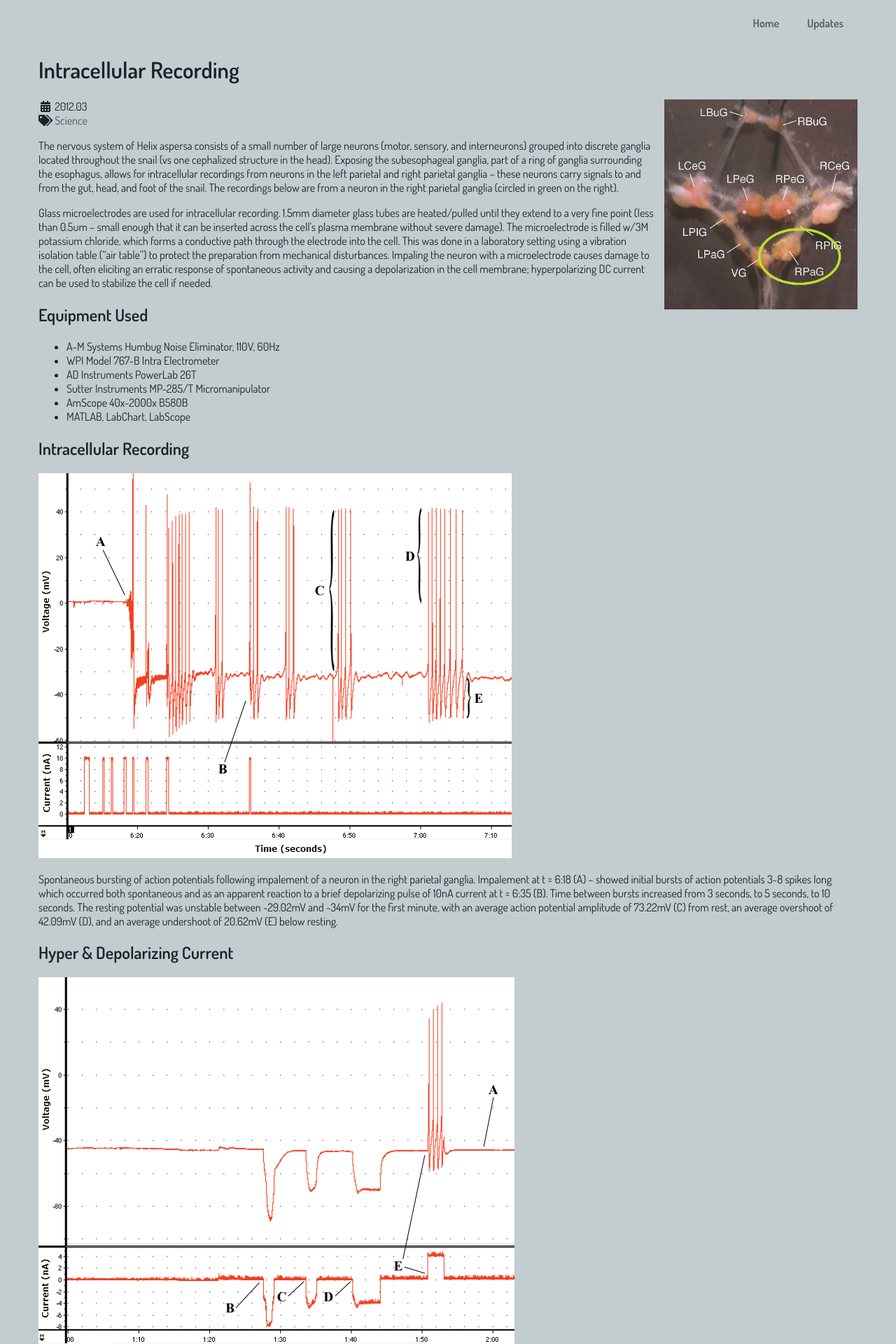
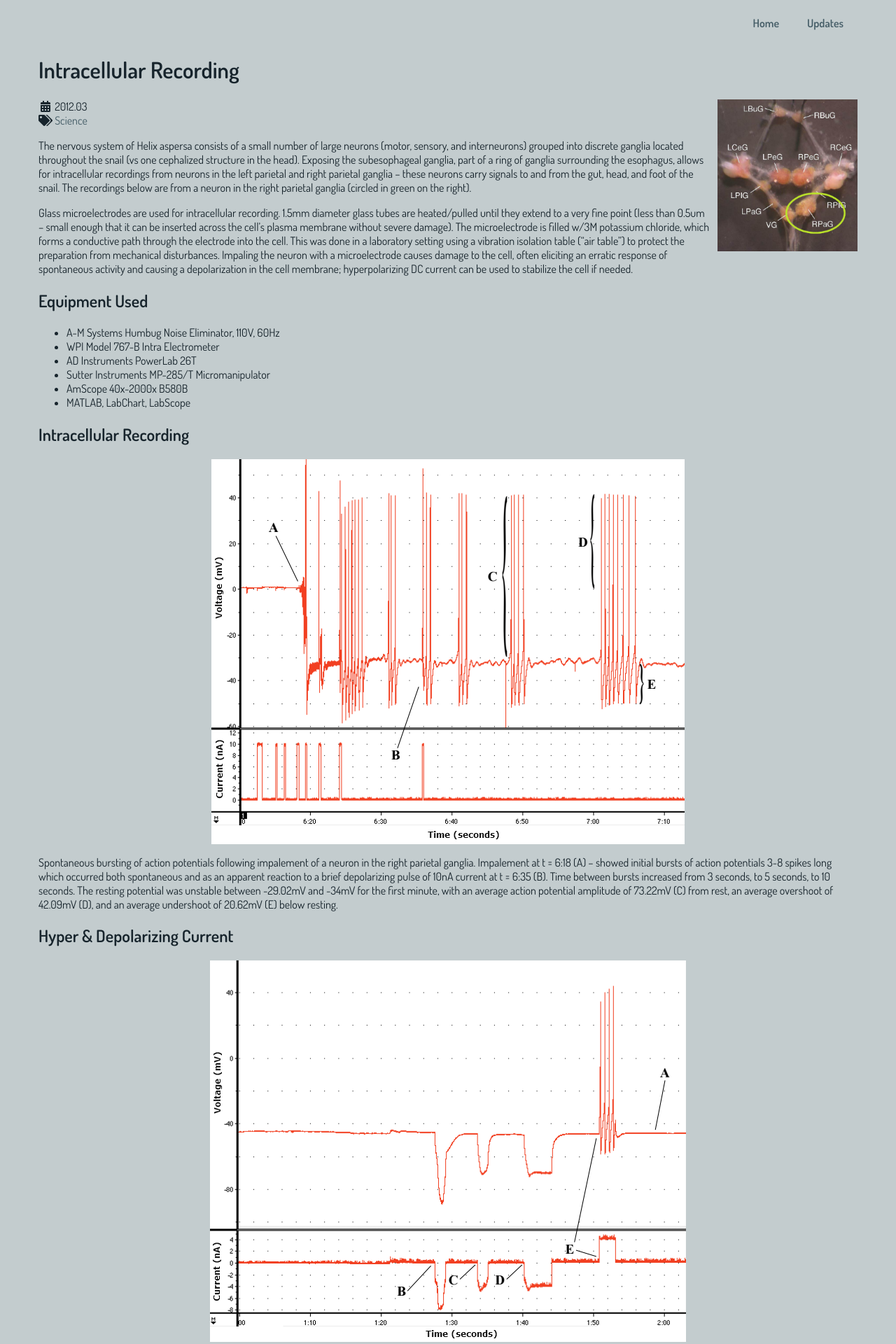
Before and after one commit to kairozu/kairozu.github.io, a Jekyll site: the page built from updates/_posts/2012-03-05-intracellular.md, in a window 1280 px wide. Shown: the top 1920 px of the page at 70% size. Built offline with Jekyll 4.4.1, drawn with Linux system fonts in a browser that asks for light colours; nearby versions of some CDN libraries.

Commit message:
centerImg for intracellular

```diff
--- a/updates/_posts/2012-03-05-intracellular.md
+++ b/updates/_posts/2012-03-05-intracellular.md
@@ -17,35 +18,35 @@
 * MATLAB, LabChart, LabScope
 
 ## Intracellular Recording
-<img class="image_center" alt="Intracellular Recording" src="/images/ic_fig1.png" />
+<img class="centerImg" alt="Intracellular Recording" src="/images/ic_fig1.png" />
 
 Spontaneous bursting of action potentials following impalement of a neuron in the right parietal ganglia. Impalement at t = 6:18 (A) -- showed initial bursts of action potentials 3-8 spikes long which occurred both spontaneous and as an apparent reaction to a brief depolarizing pulse of 10nA current at t = 6:35 (B). Time between bursts increased from 3 seconds, to 5 seconds, to 10 seconds. The resting potential was unstable between -29.02mV and -34mV for the first minute, with an average action potential amplitude of 73.22mV (C) from rest, an average overshoot of 42.09mV (D), and an average undershoot of 20.62mV (E) below resting.
 
 ## Hyper & Depolarizing Current
-<img class="image_center" alt="Hyper & Depolarizing Current" src="/images/ic_fig2.png" />
+<img class="centerImg" alt="Hyper & Depolarizing Current" src="/images/ic_fig2.png" />
 
 The neuron ceased spontaneous activity without any external stimulus and the resting potential continued to decrease, reaching -46.04mV (A). Whether the three hyperpolarizing DC current pulses applied at t = 1:27 (B), t = 1:33 (C), and t = 1:40 (D) contributed to the continuing stabilization of the resting potential is unknown. A 3ms pulse of 4.21nA current triggered a burst of action potentials (E).
 
 ## Short Pulse Stimulation
-<img class="image_center" alt="Short Pulse Stimulation" src="/images/ic_fig3.png" />
+<img class="centerImg" alt="Short Pulse Stimulation" src="/images/ic_fig3.png" />
 
 Thirteen 10ms pulses of depolarizing current ranging in amplitude from 3.01nA to 5.01nA were injected into the neuron. Action potentials were achieved with depolarizing current as low as 4.30nA, but only pulses above 4.71nA resulted in an action potential with every pulse. 4.51nA was the lowest amplitude pulse that could produce an action potential greater than 50% of the time. Neuron responses are listed by number with associated current injection. The resting potential of the cell was -47.50mV, with the action potential caused by 4.51nA of current reaching threshold at -36.38mV and having an amplitude of 80.31mV, an overshoot of 33.29mV, and an undershoot of 18.03 below resting. The duration of the action potential using the half amplitude method was 14.98ms (A). The spikes in membrane voltage at the onset and cessation of stimulus result from the bridge being unbalanced.
 
 ## Summation Response
-<img class="image_center" alt="Summation Response" src="/images/ic_fig4.png" />
+<img class="centerImg" alt="Summation Response" src="/images/ic_fig4.png" />
 
 Eight 2.81nA pulses of depolarizing current, 3ms in duration with 5ms intervals, were injected into the neuron. The membrane potential continued to depolarize more and more w/the summed response to each additional pulse. The neuron was sufficiently depolarized to threshold at -35.50mV (A), triggering an action potential.
 
 ## Membrane RC Properties
-<img class="image_center" alt="Membrane RC Properties" src="/images/ic_fig5.png" />
+<img class="centerImg" alt="Membrane RC Properties" src="/images/ic_fig5.png" />
 
 A single 1s duration 0.20nA amplitude stimulus caused the neuron to depolarize along an RC curve, representing the passive properties of the cell. Vmax (A) is -41.12mV, 63% of Vmax (B) = -44.82mV, and tau (C) = 170ms.
 
-<img class="image_center" alt="Membrane RC Properties" src="/images/ic_fig6.png" />
+<img class="centerImg" alt="Membrane RC Properties" src="/images/ic_fig6.png" />
 
 Next, five hyperpolarizing pulses were injected, ranging from -0.80nA to -4.00nA. Vm at (A) is -139.58mV, 63% of Vm at A (from rest) is -106.43mV (B), tau is 70ms (C). Using Vm at (A) adjusted for resting potential and the -4.00nA of injected current to calculate the passive resistance value of this neuron yields R = 22.40MOhm, and using tau to calculate the capacitance yields C = 3.13nF.
 
 ## Post-Inhibitory Rebound
-<img class="image_center" alt="Post-Inhibitory Rebound" src="/images/ic_fig7.png" />
+<img class="centerImg" alt="Post-Inhibitory Rebound" src="/images/ic_fig7.png" />
 
 Hyperpolarizing pulses of -2.51nA and -3.01nA for a duration of 1s each hyperpolarized the cell sufficiently to trigger an action potential following the cessation of stimulus; the post inhibitory rebound response. Only one action potential was triggered for each hyperpolarization, and no action potentials were triggered for hyperpolarizing stimuli between 0-2.5nA.
```
Also changed, not shown: other parts of updates/_posts/2012-03-05-intracellular.md (+1 -0 lines).
